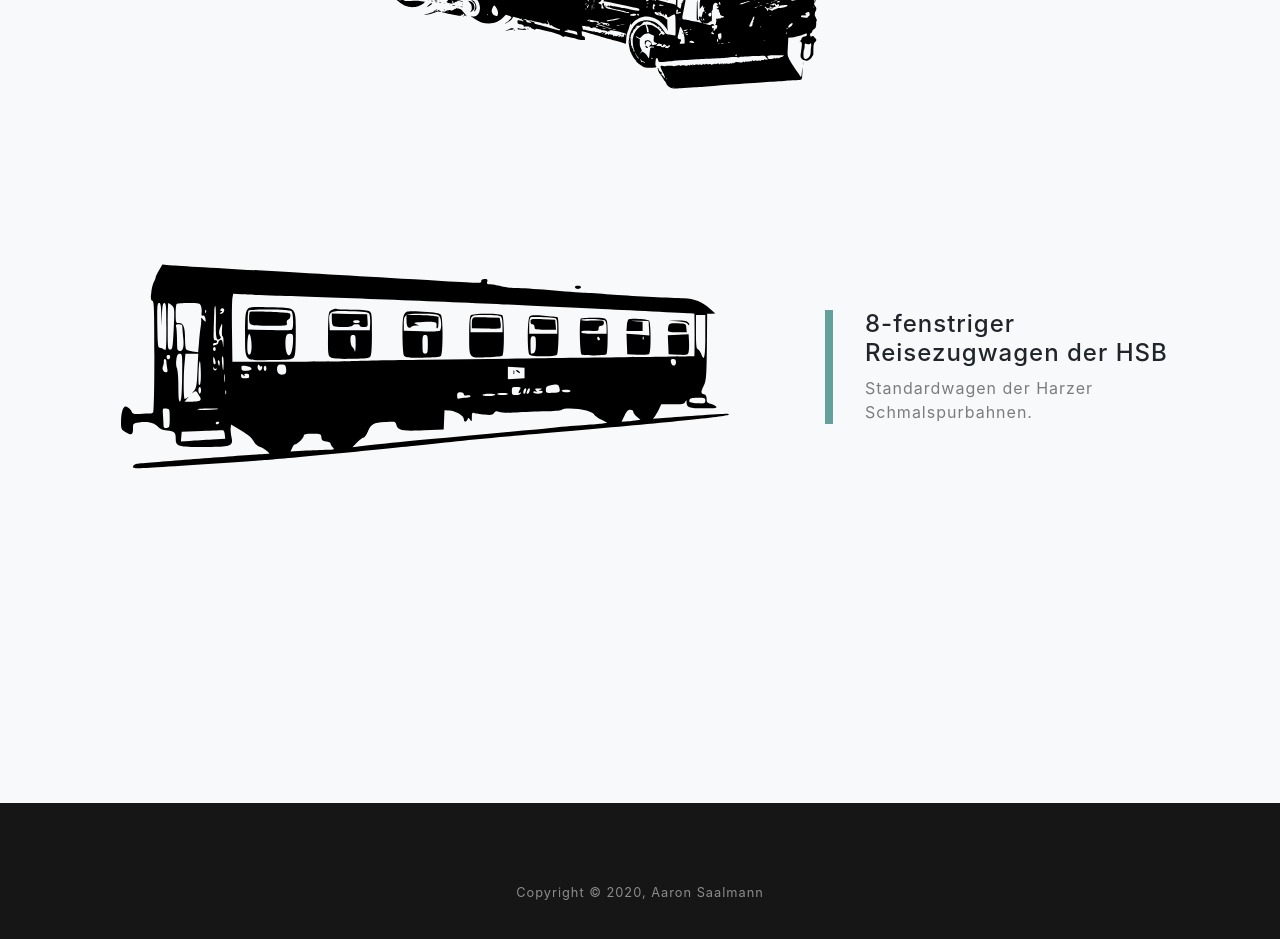
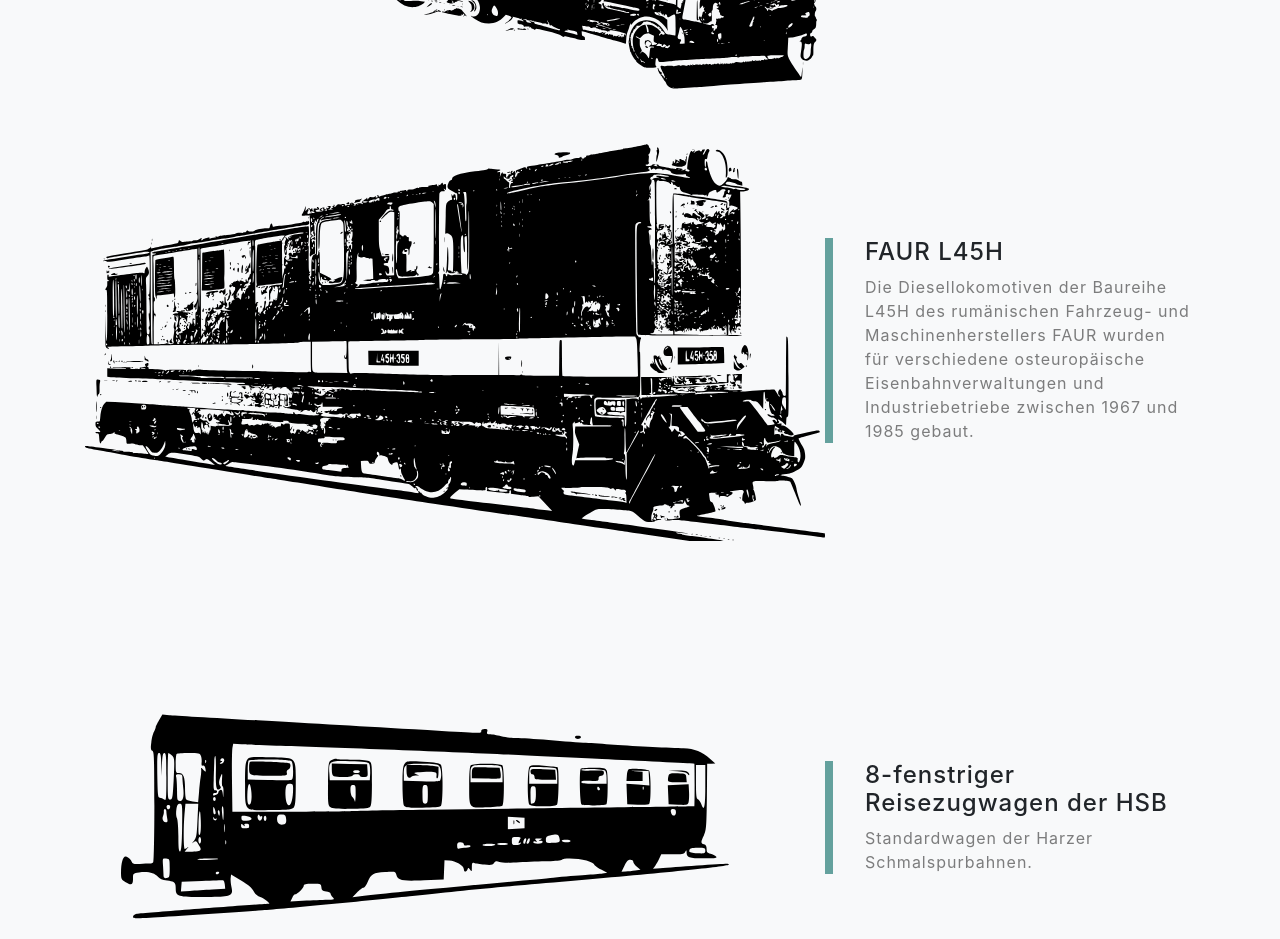
Before and after one commit to asaalmann/narrow_gauge, a website with bundled scripts: page index.html in a window 1280 px wide. Shown: the part 5720-6659 px from the top of the page. Built offline with nearby package versions, Linux system fonts and the light colour scheme.

Commit message:
Update index.html

```diff
--- a/index.html
+++ b/index.html
@@ -161,6 +161,19 @@
         </div>
       </div>
 
+      <!-- Featured Project Row -->
+      <div class="row align-items-center no-gutters mb-4 mb-lg-5">
+        <div class="col-xl-8 col-lg-7">
+          <img class="img-fluid mb-3 mb-lg-0" src="img/svg/l45h.svg" alt="">
+        </div>
+        <div class="col-xl-4 col-lg-5">
+          <div class="featured-text text-center text-lg-left">
+            <h4>FAUR L45H</h4>
+            <p class="text-black-50 mb-0"> Die Diesellokomotiven der Baureihe L45H des rumänischen Fahrzeug- und Maschinenherstellers FAUR wurden für verschiedene osteuropäische Eisenbahnverwaltungen und Industriebetriebe zwischen 1967 und 1985 gebaut.  </p>
+          </div>
+        </div>
+      </div>
+
         <!-- Featured Project Row -->
       <div class="row align-items-center no-gutters mb-4 mb-lg-5">
         <div class="col-xl-8 col-lg-7">
```
